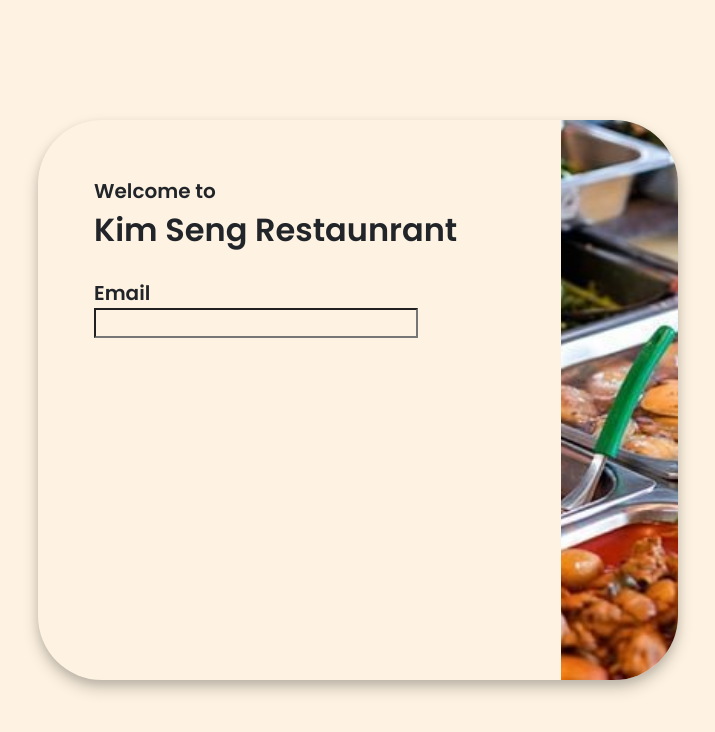
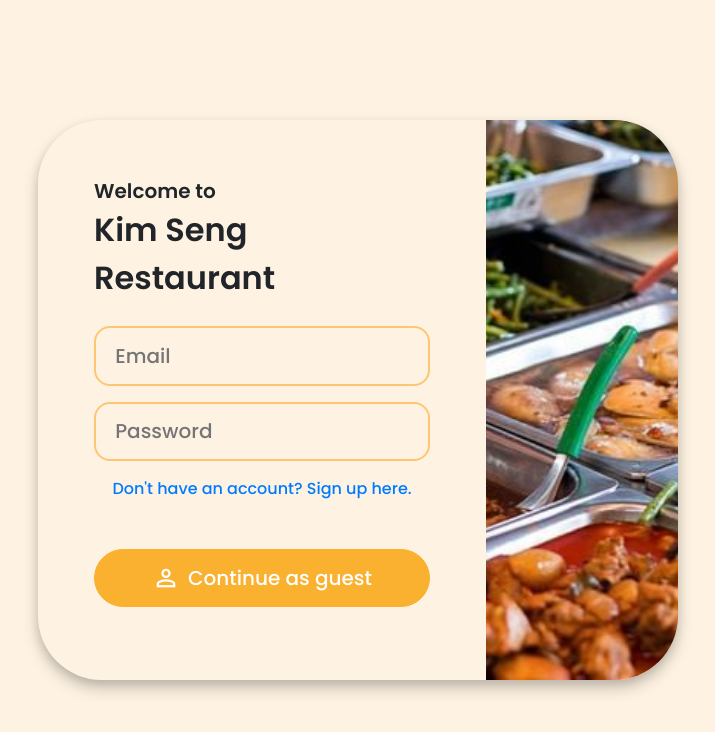
Before and after one commit to Marcusng88/UM-internal-hackathon-2024, a website: page HTML5UMInternalHackaton/public_html/login.html in a window 1280 px wide. Shown: the whole page, without its empty margins (282-997 px from the left). Drawn offline with nearby package versions, Linux system fonts and the light colour scheme.

Commit message:
CSS Update 3 - Login page

```diff
--- a/HTML5UMInternalHackaton/public_html/assets/CSS/custom.css
+++ b/HTML5UMInternalHackaton/public_html/assets/CSS/custom.css
@@ -95,7 +95,9 @@
 }
 
 .login-form-box{
+    position: relative;
     padding: 3.5rem;
+    width: 70%;
     flex-shrink: 0;
 }
 
@@ -113,3 +115,32 @@
     height: 100%;
     object-fit: cover;
 }
+
+.input-box{
+    padding: 0.8rem 1.2rem;
+    border: solid 0.18rem #ffc672;
+    border-radius: 1rem;
+    width: 100%;
+    transition: border ease-in-out 0.3s;
+}
+
+.input-box:focus{
+    border-color: var(--theme-2);
+    outline: none;
+}
+
+.guest-btn{
+    border: solid 0.1rem var(--theme-1);
+    border-radius: 50px;
+    padding: 0.8rem 1.2rem;
+    background: var(--theme-1);
+    color: white;
+    width: 100%;
+    transition: all ease-in-out 0.25s;
+}
+
+.guest-btn:hover{
+    border-color: var(--theme-2);
+    background: var(--theme-2);
+    transform: translateY(-5px);
+}
--- a/HTML5UMInternalHackaton/public_html/login.html
+++ b/HTML5UMInternalHackaton/public_html/login.html
@@ -16,6 +16,7 @@
         <!-- JavaScript -->
         <script src="https://cdn.jsdelivr.net/npm/bootstrap@5.3.3/dist/js/bootstrap.bundle.min.js" integrity="sha384-YvpcrYf0tY3lHB60NNkmXc5s9fDVZLESaAA55NDzOxhy9GkcIdslK1eN7N6jIeHz" crossorigin="anonymous"></script>
         <script src="assets/JS/aos.js"></script>
+        <script src="https://accounts.google.com/gsi/client" async></script>
 
         <!-- Google Fonts -->
         <link rel="preconnect" href="https://fonts.googleapis.com">
@@ -43,17 +44,42 @@
 
         <section class="p-3">
             <div class="login-box">
-                <div class="d-flex gap-5">
+                <div class="d-flex">
                     <div class="login-form-box poppins-semibold">
                         <div>
                             <span class="d-block fs-5">Welcome to</span>
-                            <span class="fs-2">Kim Seng Restaunrant</span>
+                            <span class="fs-2">Kim Seng Restaurant</span>
                         </div>
 
                         <form action="login-process.php" method="post">
-                            <span class="d-block mt-4 fs-5">Email</span>
-                            <input type="text" class="input-box">
+                            <input class="input-box poppins-medium fs-5 mt-4" type="text" name="email" placeholder="Email">
+                            <input class="input-box poppins-medium fs-5 mt-3" type="password" name="password" placeholder="Password">
+
+                            <a href="#" class="d-block text-center poppins-medium fs-6 mt-3" style="color: #007BFF;">Don't have an account? Sign up here.</a>
                         </form>
+
+                        <a href="order.html" class="guest-btn d-flex justify-content-center align-items-center gap-2 mt-5">
+                            <span class="material-symbols-outlined fs-3">person</span>
+                            <span class="poppins-medium fs-5">Continue as guest</span>
+                        </a>
+
+                        <div id="g_id_onload"
+                            data-client_id="634988073752-6dvb4jhembnn1qprp0vtnciip5irl1lk.apps.googleusercontent.com"
+                            data-context="signin"
+                            data-ux_mode="redirect"
+                            data-login_uri="http://localhost/kimseng/HTML5UMInternalHackaton/public_html/login.html"
+                            data-auto_prompt="false">
+                        </div>
+
+                        <div class="g_id_signin mt-3"
+                            data-type="standard"
+                            data-shape="pill"
+                            data-theme="outline"
+                            data-text="signin_with"
+                            data-size="large"
+                            data-logo_alignment="left">
+                        </div>
+
                     </div>
 
                     <div class="login-img-box">
```
Also changed, not shown: HTML5UMInternalHackaton/public_html/index.html (+1 -1 lines).
